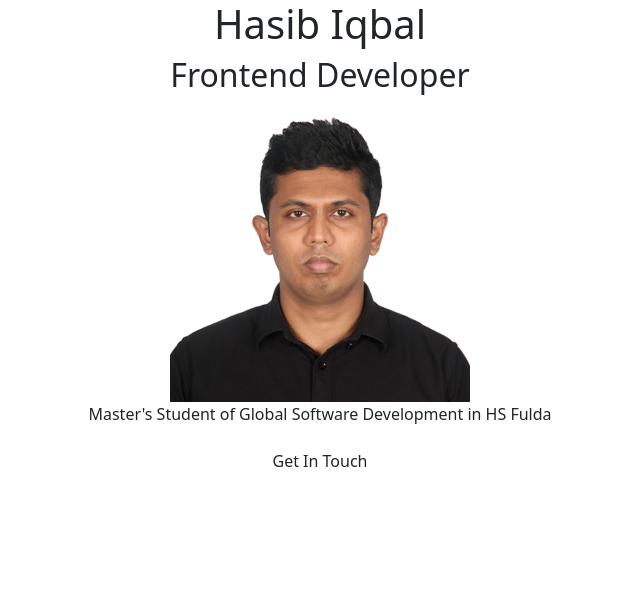
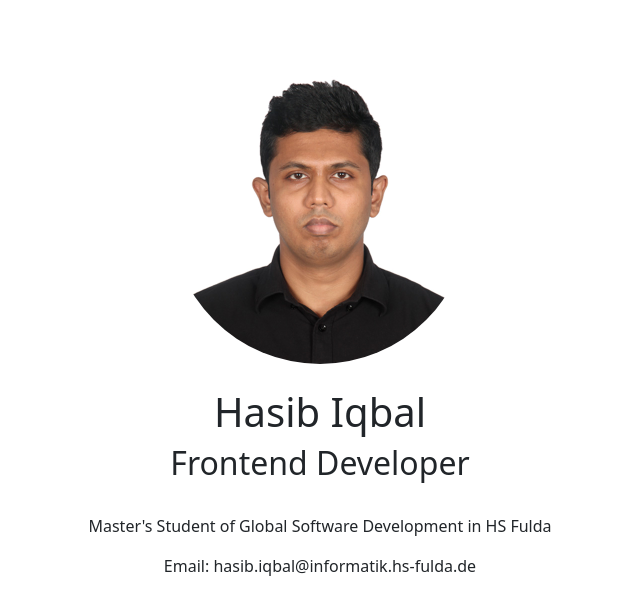
Before and after one commit to tsjahangiri/tutoringServiceGDSD, a React (Create React App) app in the folder client/: page /hasib in a window 1280 px wide. Shown: the top 612 px of the page, without its empty margins (320-960 px from the left). Built offline with nearby package versions, Linux system fonts and the light colour scheme.

Commit message:
My personal page updated

```diff
--- a/client/src/assets/styles/hasib.css
+++ b/client/src/assets/styles/hasib.css
@@ -1,5 +1,3 @@
-@import url('https://fonts.googleapis.com/css2?family=Dongle&display=swap');
-
             img{
                 border-radius: 50%;
             }
@@ -19,7 +17,7 @@
                 font-family: 'Roboto', sans-serif;
             }
 
-            .container {
+            .containerPersonal {
                 max-width: 1100px;
                 margin: 0 auto;
                 padding: 0 3rem;
--- a/client/src/components/individual-about-pages/hasib.jsx
+++ b/client/src/components/individual-about-pages/hasib.jsx
@@ -6,14 +6,17 @@ class hasib extends Component {
     render() {
         return (
             <div>
-                <div class="container">
+                <div class="containerPersonal">
+                    <div class="image">
+                        <img src={HasibPic} alt="Hasib Iqbal" style = {{width:"300px", height:"300px", borderRadius:"50%"}} />
+                    </div>
+                    <br/>
                     <h1>Hasib Iqbal</h1>
                     <h2>Frontend Developer</h2>
-                    <div class="image">
-                        <img src={HasibPic} alt="Hasib Iqbal" style = {{width:"300px", height:"300px"}} />
-                    </div>
+                    <br/>
                     <p>Master's Student of Global Software Development in HS Fulda</p>
-                <a href="#" class="btn">Get In Touch</a>
+                    <p>Email: <email>hasib.iqbal@informatik.hs-fulda.de</email></p>
+
                 </div>
             </div>
         );
--- a/client/src/style.css
+++ b/client/src/style.css
@@ -74,3 +74,16 @@ body {
     margin-right: auto;
     width: 50%;
   }
+
+  .containerPersonal {
+    max-width: 1100px;
+    margin: 0 auto;
+    padding: 0 3rem;
+    margin-top: 4rem;
+    text-align: center;
+}
+
+body{
+  background-color: #bdb9b9;
+  font-family: 'Roboto', sans-serif;
+}
```
